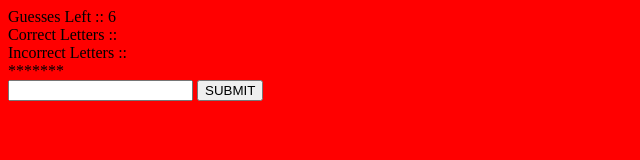
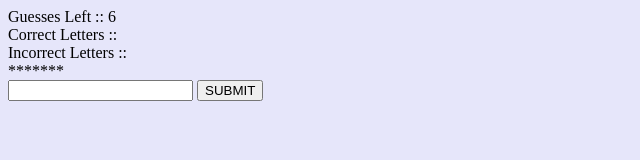
Before and after one commit to kruthika2304/kruthika2304.github.io, a website: page index.html in a window 1280 px wide. Shown: the whole page, without its empty margins (0-640 px from the left). Drawn offline with nearby package versions, Linux system fonts and the light colour scheme.

Commit message:
new1 commit

```diff
--- a/index.html
+++ b/index.html
@@ -6,7 +6,7 @@
 	<script src="https://ajax.googleapis.com/ajax/libs/angularjs/1.1.1/angular.min.js"></script>
 	<script src="app.js"></script>
 </head>
-<body bgcolor="#FF0000" ng-app="HangmanApp" ng-controller="GameController">
+<body bgcolor="#E6E6FA" ng-app="HangmanApp" ng-controller="GameController">
 	<div>
 		Guesses Left :: {{guesses}}
 	</div>
```
